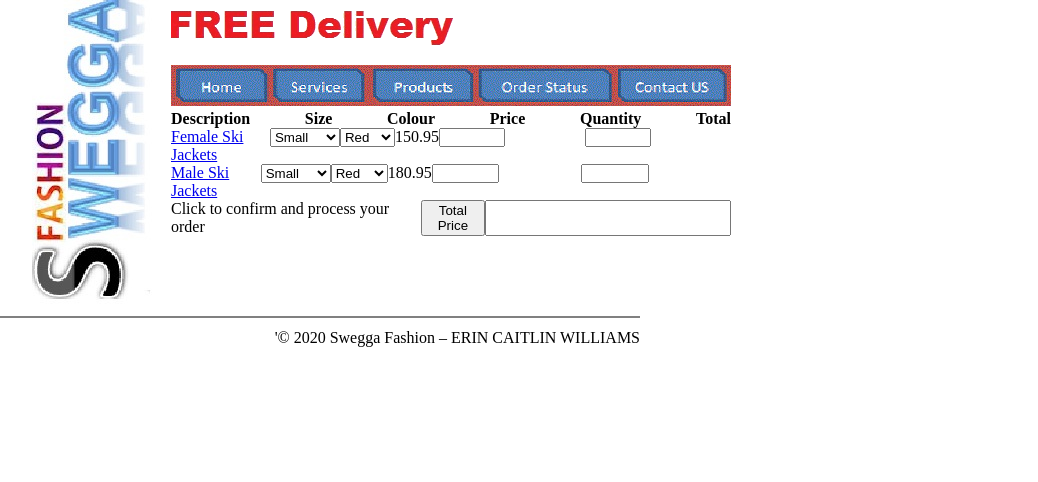
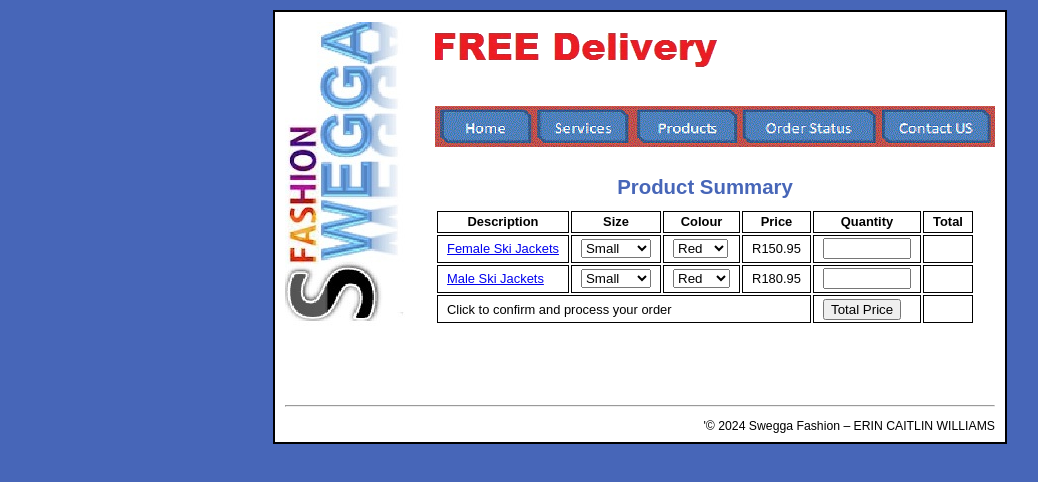
Before and after one commit to Erin-Caitlin/SweggaFashion, a plain HTML site: page index.html in a window 1280 px wide. Shown: the whole page, without its empty margins (0-1038 px from the left). Drawn offline with Linux system fonts and the light colour scheme.

Commit message:
function

```diff
--- a/css/style.css
+++ b/css/style.css
@@ -1,64 +1,64 @@
-*,
-::before,
-::after {
+/* Erin Caitlin Williams */
+
+body {
+    font-family: Arial, Helvetica, sans-serif;
+	font-size: 85%;
+	background-color: #4766B8;
     margin: 0;
-    padding: 0;
-    box-sizing: border-box;
+	padding: 0; }
+
+#page {
+
+	width: 710px;
+	background-color: white;
+	margin: 10px auto;
+	border: 2px solid black;
+    height: 410px;
+	padding: 10px; }
+
+#banner {
+    margin-bottom: 1em;
+	height: 70px }
+
+#navigation {
+	margin-top: 1em;
+	height: 45px;
+	background-color: white; }
+
+#sidebar {
+	width: 150px;
+	height: 370px;
+	background-color: white;
+	margin-bottom: .7em;
+	float: left; }
+
+hr {
+    margin-top: 5rem;
 }
 
-body {
-    width: 50%;
-}
+.copyright {
+    font-size: 90%;
+    text-align: right;
+	margin: 0; }
 
-#page {
-    padding-left: 2rem;
-    display: flex;
-}
+/* the styles for the table*/
 
-/* #main {
-    margin-left: 150px;
-} */
+caption {
+	font-family: Arial, Helvetica, sans-serif;
+	font-weight: bold;
+	margin-top: 25px;
+	margin-bottom: 10px;
+	font-size: 150%;
+	color: #4766B8; }
 
-#table {
-    display: grid;
-    border: 1px solid black;
-}
+td, th {
+	border: 1px solid black;
+	padding: .2em .7em;
+	font-size: 95%; }
 
-
-.container {
-    width: 20rem;
-    margin: 2rem auto 2rem;
-    display: grid;
-    border-color: black;
-    border: 1px;
-}
-
-footer {
-    display: flex;
-    justify-content: flex-end;
-    margin-top: .5em;
-    padding-top: .7em;
-    border-top: 2px solid gray;
-}
-
+.alignRight {
+	text-align: right; }
 
 input {
-    width: 45%;
+   width: 80px;
 }
-
-btn {
-    grid-column: span 4;
-}
-
-.headings {
-    display: flex;
-    justify-content: space-between;
-}
-
-.row1,
-.row2,
-.row3 {
-    display: flex;
-    justify-content: space-between;
-    border-color: black;
-}
--- a/index.html
+++ b/index.html
@@ -3,94 +3,94 @@
 <head>
     <meta charset="UTF-8">
     <meta name="viewport" content="width=device-width, initial-scale=1.0">
-    <link rel="stylesheet" href="./css/style.css">
+    <link rel="stylesheet" href="css/style.css">
     <title>Erin Caitlin Williams</title>
 </head>
 
 <body>
     <div id="page">
-        <div class="sidebar">
+    	<div id="main">
+        <div id="sidebar">
             <img src="swegga.jpg">
         </div>
-
-    	<div id="main">
-            <div class="banner">
+            <div id="banner">
                 <img src="delivery.gif">
             </div>
-            <div class="navigation">
+            <div id="navigation">
+                <map name="navigation">
                 <img src="links.gif" usemap="#navigation">
                 <area coords="10,5,95,35" alt="order" href="order.html">
                 <area coords="105,5,190,35" alt="services" href="services.html">
                 <area coords="205,5,300,35" alt="products" href="products.html">
                 <area coords="310,5,440,35" alt="orderStatus" href="orderStatus.html">
                 <area coords="450,5,555,35" alt="contactUs" href="contactUs.html">
+            </map>
             </div>
-            <form>
-                <div class="headings">
-                    <h4>Description</h4>
-                    <h4>Size</h4>
-                    <h4>Colour</h4>
-                    <h4>Price</h4>
-                    <h4>Quantity</h4>
-                    <h4>Total</h4>
-                </div>
-        <div class="table">
-            <div class="row1">
-                <div>
-                    <a href="./female.html">Female Ski Jackets</a>
-                </div>
-                <div>
+    <form>
+        <table>
+            <caption>Product Summary</caption>
+            <tr>
+                <th>Description</th>
+                <th>Size</th>
+                <th>Colour</th>
+                <th>Price</th>
+                <th>Quantity</th>
+                <th>Total</th>
+            </tr>
+            <tr>
+                <td><a href="./female.html">Female Ski Jackets</a></td>
+                <td>
                     <select id="size">
                     <option value="small">Small</option>
                     <option value="medium">Medium</option>
                     <option value="large">Large</option>
                     </select>
-                </div>
-                <div>
+                </td>
+                <td>
                     <select id="colour">
                     <option value="red">Red</option>
                     <option value="pink">Pink</option>
                     <option value="black">Black</option>
                     </select>
-                </div>
-                <p>150.95</p>
-                <div><input type="number"></div>
-                <div><input type="text" id="screen"/></div>
-            </div>
-
-            <div class="row2">
-                <div><a href="./male.html">Male Ski Jackets</a></div>
-                <div>
+                </td>
+                <td>R150.95</td>
+                <td><input type="number" data-entry1></td>
+                <td><label output1></label></td>
+            </tr>
+            <tr>
+                <td><a href="./male.html">Male Ski Jackets</a></td>
+                <td>
                     <select id="size">
                         <option value="small">Small</option>
                         <option value="medium">Medium</option>
                         <option value="large">Large</option>
                     </select>
-                </div>
-                <div>
+                </td>
+                <td>
                     <select id="colour">
                         <option value="red">Red</option>
                         <option value="blue">Blue</option>
                         <option value="white">White</option>
                     </select>
-                </div>
-                <p>180.95</p>
-                <div><input type="number"></div>
-                <div><input type="text" id="screen"/></div>
-            </div>
-            <div class="row3">
-                <p>Click to confirm and process your order</p>
-                <button type="button" onclick="">Total Price</button>
-                <input type="text" readonly id="screen"/>
-            </div>
+                </td>
+                <td>R180.95</td>
+                <td><input type="number" data-entry2></td>
+                <td><label output2></label></td>
+            </tr>
+            <tr>
+                <td colspan="4">Click to confirm and process your order</td>
+                <td><button type="button" onclick="" calculate>Total Price</button></td>
+                <td><label output3></label></td>
+            </tr>
+        </table>
         </div>
             </form>
+            <hr>
+            <footer class="copyright">
+                <p>'© 2024 Swegga Fashion – ERIN CAITLIN WILLIAMS</p>
+            </footer>
     	</div>
-    </div>
-    <footer>
-        <p class="copyright">'© 2020 Swegga Fashion – ERIN CAITLIN WILLIAMS
-        </p>
-    </footer>
+
     <script src="./script/code.js"></script>
 </body>
 </html>
--- a/script/code.js
+++ b/script/code.js
@@ -0,0 +1,29 @@
+let dataEntry1 = document.querySelector('[data-entry1]')
+let output1 = document.querySelector('[output1]')
+let dataEntry2 = document.querySelector('[data-entry2]')
+let output2 = document.querySelector('[output2]')
+let output3 = document.querySelector('[output3]')
+let btnCalculate = document.querySelector('[calculate]')
+
+dataEntry1.addEventListener('change', total1)
+dataEntry2.addEventListener('change', total2)
+btnCalculate.addEventListener('click', grandTotal)
+
+function total1() {
+    let answer1 = dataEntry1.value * 150.95
+    output1.textContent =(`R${answer1.toFixed(2)}`)
+    return answer1
+}
+
+function total2() {
+    let answer2 = dataEntry2.value * 180.95
+    output2.textContent =(`R${answer2.toFixed(2)}`)
+    return answer2
+}
+
+function grandTotal() {
+    answer1 = total1()
+    answer2 = total2()
+    let grandanswer = answer1 + answer2
+    output3.textContent = (`R${grandanswer.toFixed(2)}`)
+}
```
